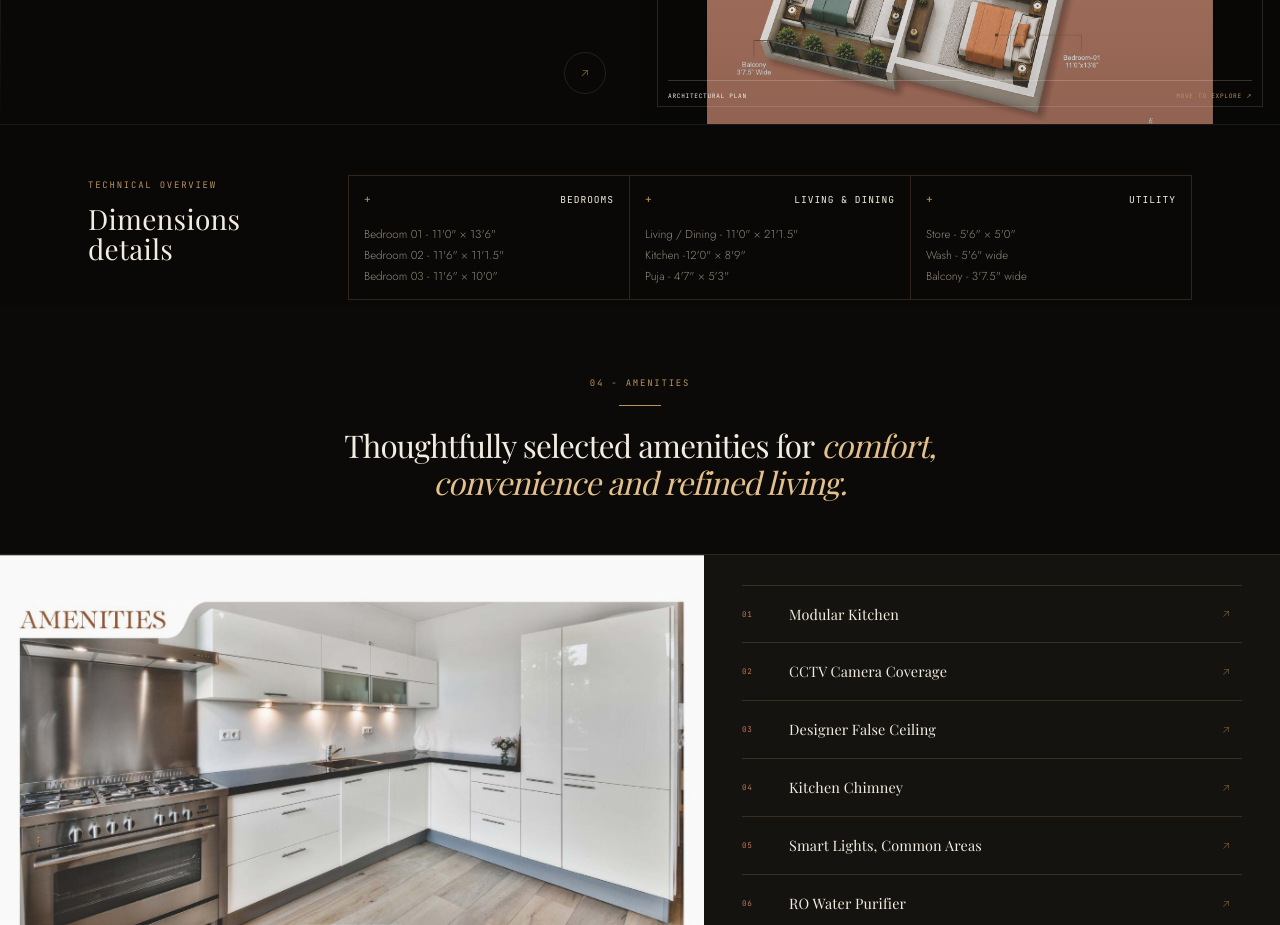
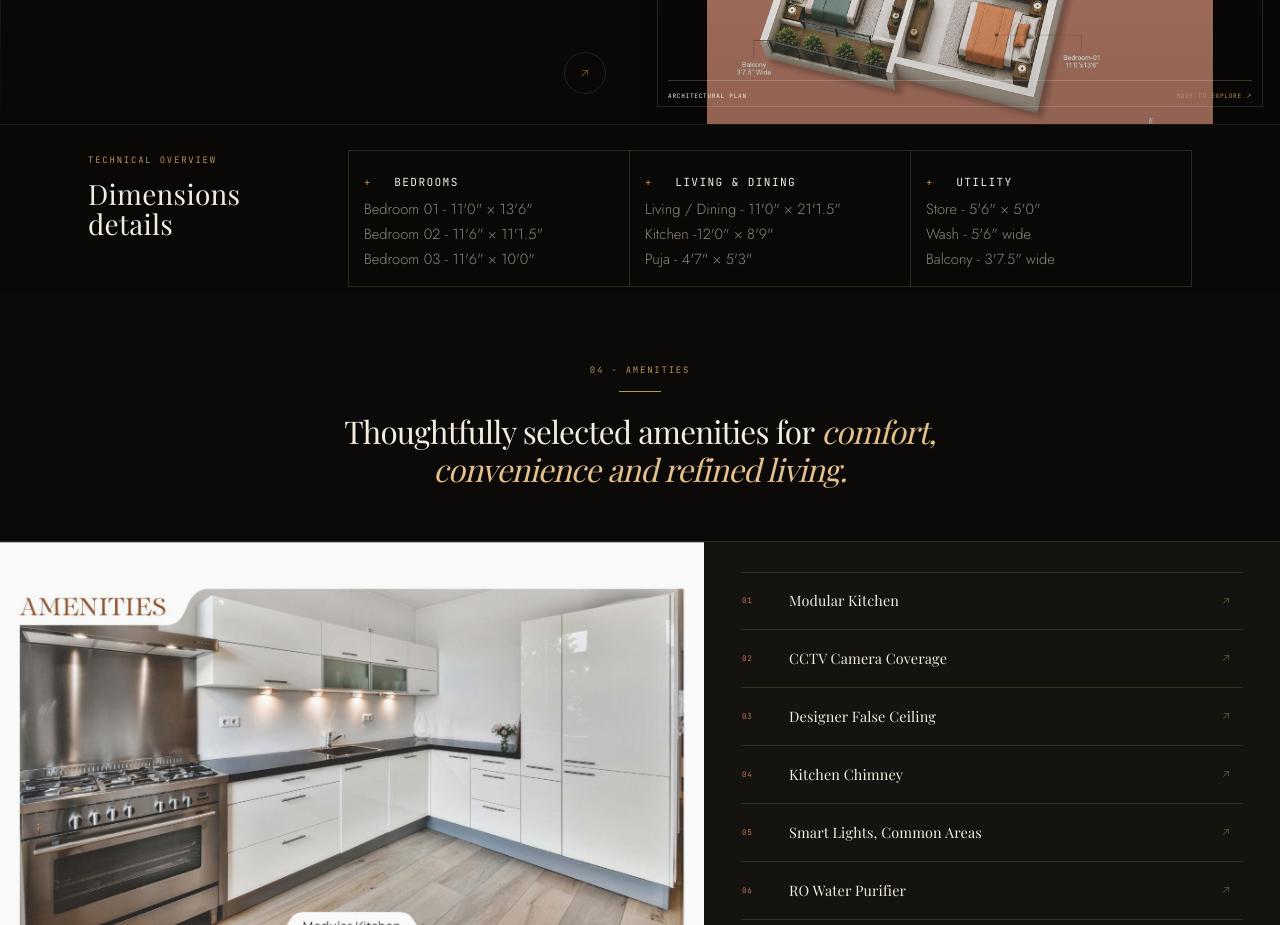
Before and after one commit to Hrishikeshkurhe/kurhe-estates, a React (Vite) app in the folder client/: page / in a window 1280 px wide. Shown: the part 3280-4205 px from the top of the page. Built offline with nearby package versions, Linux system fonts and the light colour scheme; a web font is replaced by a local one.

Commit message:
dim updated

```diff
--- a/client/style.css
+++ b/client/style.css
@@ -1055,18 +1055,18 @@ section[id] {
 .residence-content-arrow { position: absolute; right: 34px; bottom: 30px; width: 42px; height: 42px; display: flex; align-items: center; justify-content: center; border: 1px solid rgba(255, 255, 255, 0.14); border-radius: 50%; color: var(--gold); font-size: 0.72rem; opacity: 0.7; transition: background 0.3s ease, color 0.3s ease, transform 0.35s ease, opacity 0.3s ease; }
 .residence-plan:hover .residence-content-arrow { color: #090807; background: var(--gold); transform: rotate(45deg); opacity: 1; }
 
-.residence-dimensions { display: grid; grid-template-columns: 220px 1fr; gap: 40px; width: min(1160px, 100%); margin: 0 auto; padding: 50px 28px 5px; }
+.residence-dimensions { display: grid; grid-template-columns: 220px 1fr; gap: 40px; width: min(1160px, 100%); margin: 0 auto; padding:25px 28px 5px; }
 .dimensions-heading { padding-top: 4px; }
 .dimensions-heading .eyebrow { margin-bottom: 12px; }
 .dimensions-heading h3 { max-width: 220px; margin: 0; font-size: 1.75rem; line-height: 1.08; }
 .dimensions-grid { display: grid; grid-template-columns: repeat(3, 1fr); border-top: 1px solid var(--hairline); border-left: 1px solid var(--hairline); }
 .dimension-group { min-height: 118px; padding: 15px; border-right: 1px solid var(--hairline); border-bottom: 1px solid var(--hairline); transition: background 0.3s ease; }
 .dimension-group:hover { background: rgba(255, 255, 255, 0.025); }
-.dimension-group-head { display: flex; align-items: center; justify-content: space-between; margin-bottom: 17px; }
-.dimension-group-head span { color: var(--gold); font-family: var(--mono); font-size: 0.7rem; }
-.dimension-group-head h4 { margin: 0; color: var(--ivory); font-family: var(--mono); font-size: 0.6rem; font-weight: 400; letter-spacing: 0.1em; text-transform: uppercase; }
-.dimension-values { display: flex; flex-direction: column; gap: 4px; }
-.dimension-values p { margin: 0; color: var(--stone); font-size: 0.72rem; line-height: 1.45; }
+.dimension-group-head { display: flex; align-items: center; justify-content: flex-start; gap: 14px; text-align: left; }
+.dimension-group-head span { color: var(--gold); font-family: var(--mono); font-size: 0.65rem; text-align: left; }
+.dimension-group-head h4 { margin: 10px; font-family: var(--mono); font-size: 0.7rem; letter-spacing: 0.12em; text-transform: uppercase; text-align: left; }
+.dimension-values { display: flex; flex-direction: column; align-items: flex-start; gap: 4px; text-align: left; }
+.dimension-values p { width: 100%; margin: 0; color: var(--stone); font-size: 0.92rem; line-height: 1.45; text-align: left; }
 
 /* VASTU */
 .vastu-section { width: 100%; margin-top: 72px; padding: 58px 0 68px; border-top: 1px solid var(--hairline); background: var(--charcoal); }
```
